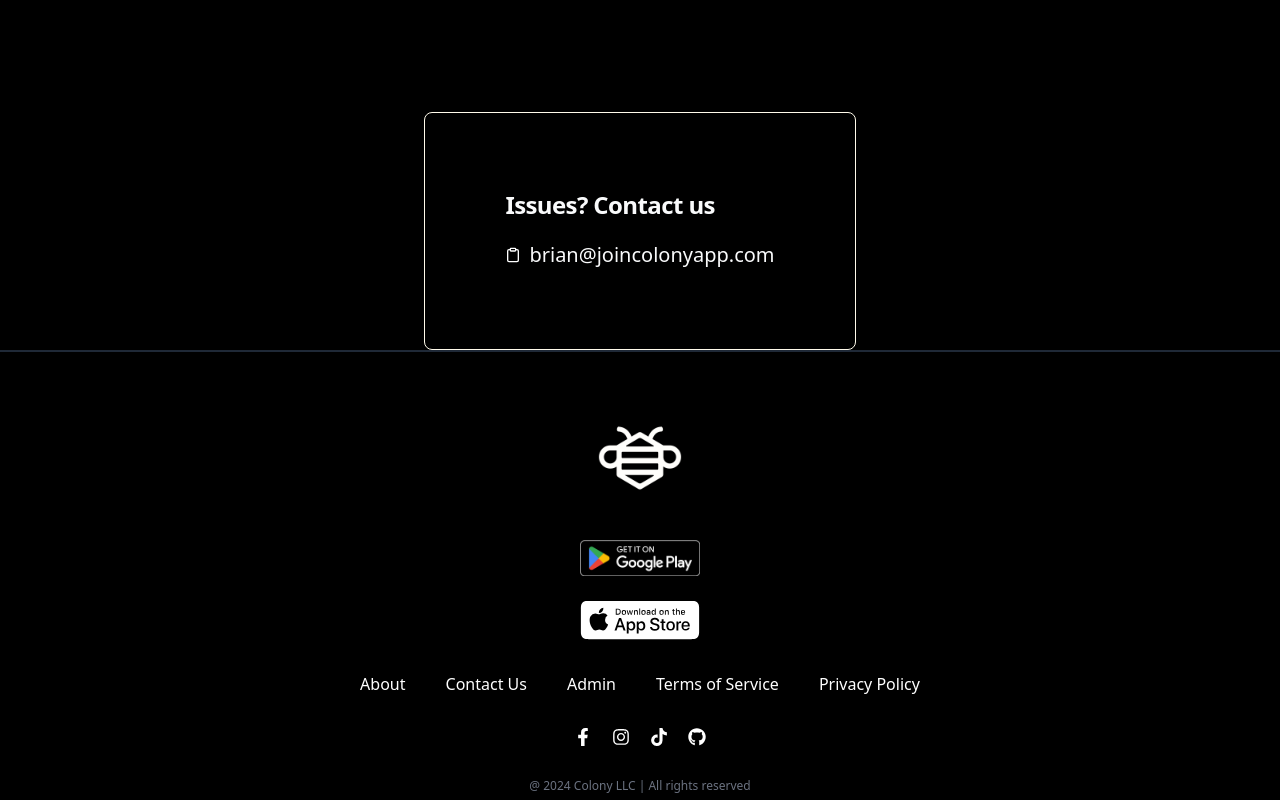
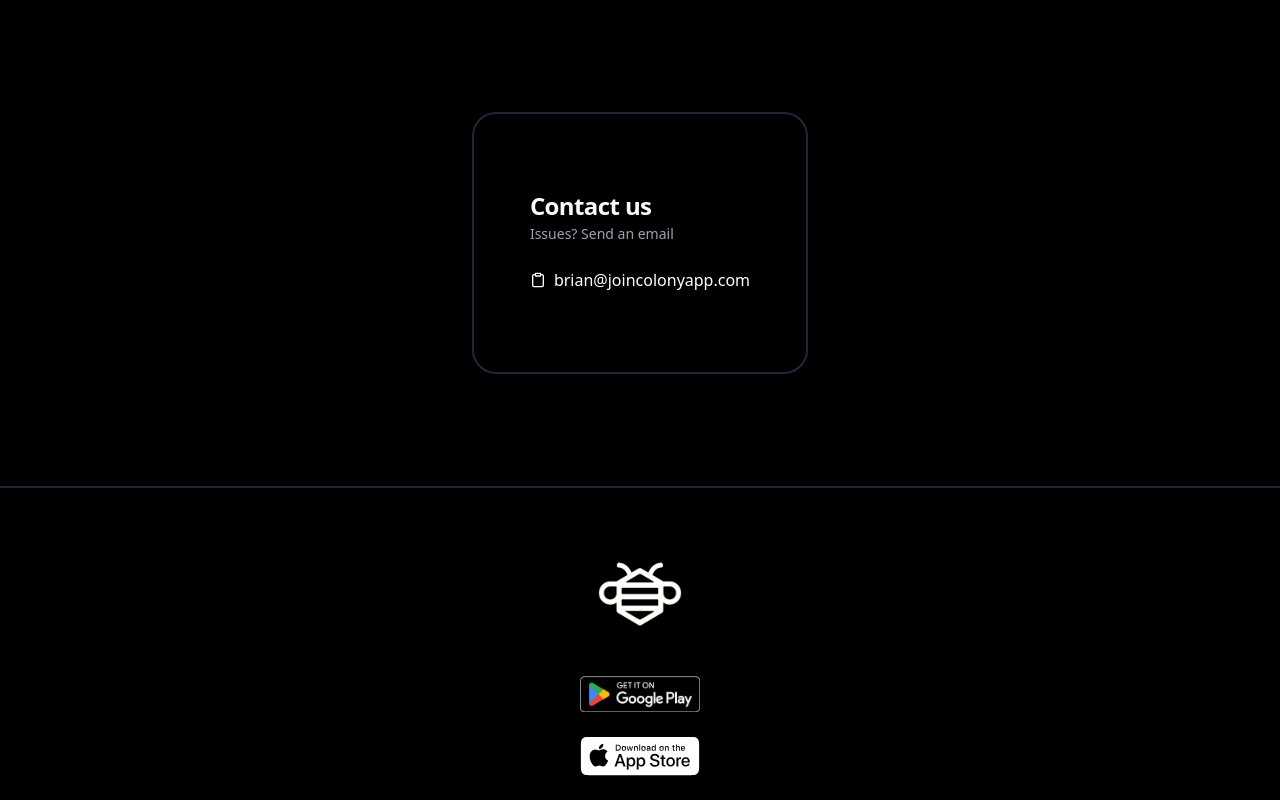
Before and after one commit to Ortbri/colony-web, a Next.js app: page /info/support in a window 1280 px wide. Shown: the top 800 px of the page. Built offline with nearby package versions, Linux system fonts and the light colour scheme.

Commit message:
chore:File changes

```diff
--- a/app/info/support/page.tsx
+++ b/app/info/support/page.tsx
@@ -1,11 +1,17 @@
 'use client'
 
 import React, { useState } from 'react'
-import { Card, CardContent, CardHeader, CardTitle } from '@/components/ui/card'
+import {
+  Card,
+  CardContent,
+  CardDescription,
+  CardHeader,
+  CardTitle
+} from '@/components/ui/card'
 import { FiCheck, FiClipboard } from 'react-icons/fi'
 
 export default function Support() {
-  /* ---------------------------- copy to clipboard --------------------------- */
+  /* ---------------------------------- state --------------------------------- */
   const [copied, setCopied] = useState(false)
 
   const handleCopy = () => {
@@ -15,22 +21,24 @@ export default function Support() {
   }
   /* --------------------------------- return --------------------------------- */
   return (
-    <div className='flex items-center justify-center pt-28'>
-      <Card className='border-amber-50 bg-black p-14'>
+    <div className='flex items-center justify-center py-28'>
+      <Card className='rounded-3xl border-2 bg-black px-8 py-14'>
         <CardHeader>
-          <CardTitle>Issues? Contact us</CardTitle>
+          <CardTitle>Contact us</CardTitle>
+          <CardDescription>Issues? Send an email</CardDescription>
         </CardHeader>
         <CardContent>
           <div className='flex items-center'>
-            <button onClick={handleCopy} className='mr-2'>
-              <FiClipboard className='text-white' />
-            </button>
-            <span className='text-xl'>brian@joincolonyapp.com</span>
-            {copied && (
-              <span className='ml-2'>
-                <FiCheck className='text-green-500' />
+            {copied ? (
+              <span className='ml-2 text-green-500'>
+                <FiCheck />
               </span>
+            ) : (
+              <button onClick={handleCopy} className='mr-2'>
+                <FiClipboard className='text-white' />
+              </button>
             )}
+            <span className='text-white'>brian@joincolonyapp.com</span>
           </div>
         </CardContent>
       </Card>
```
